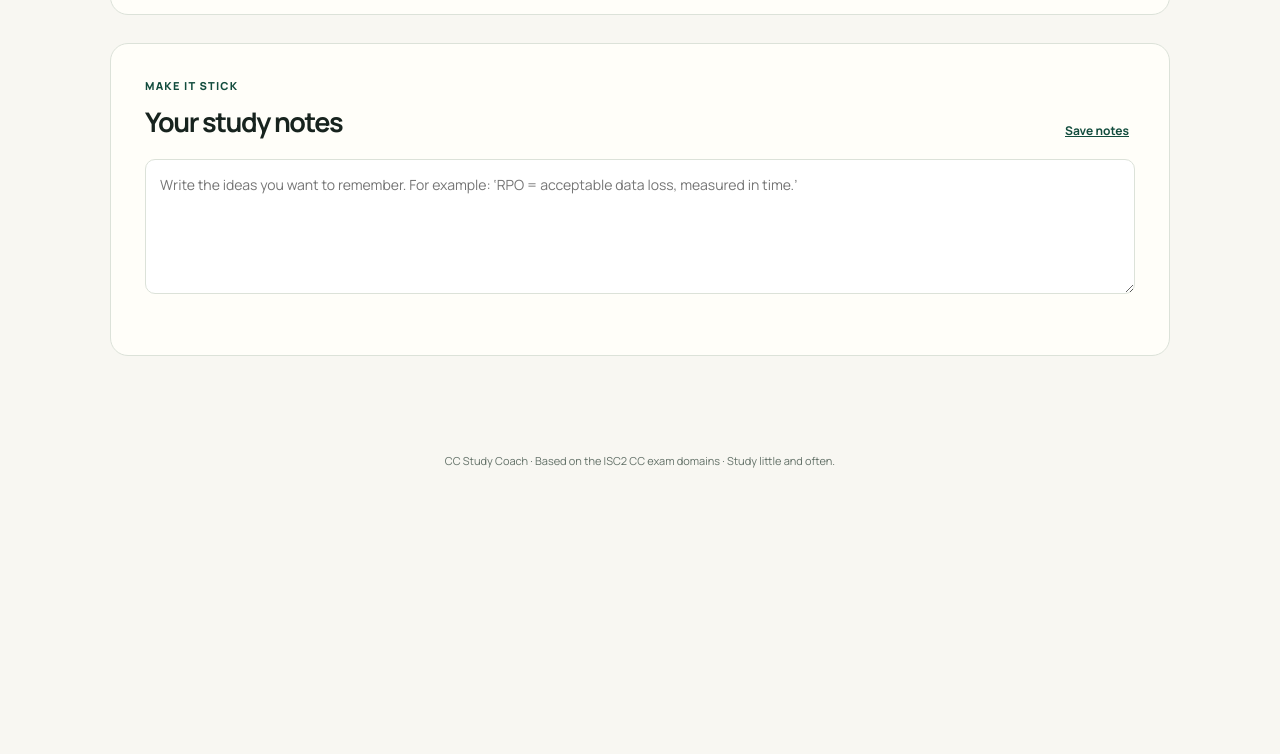
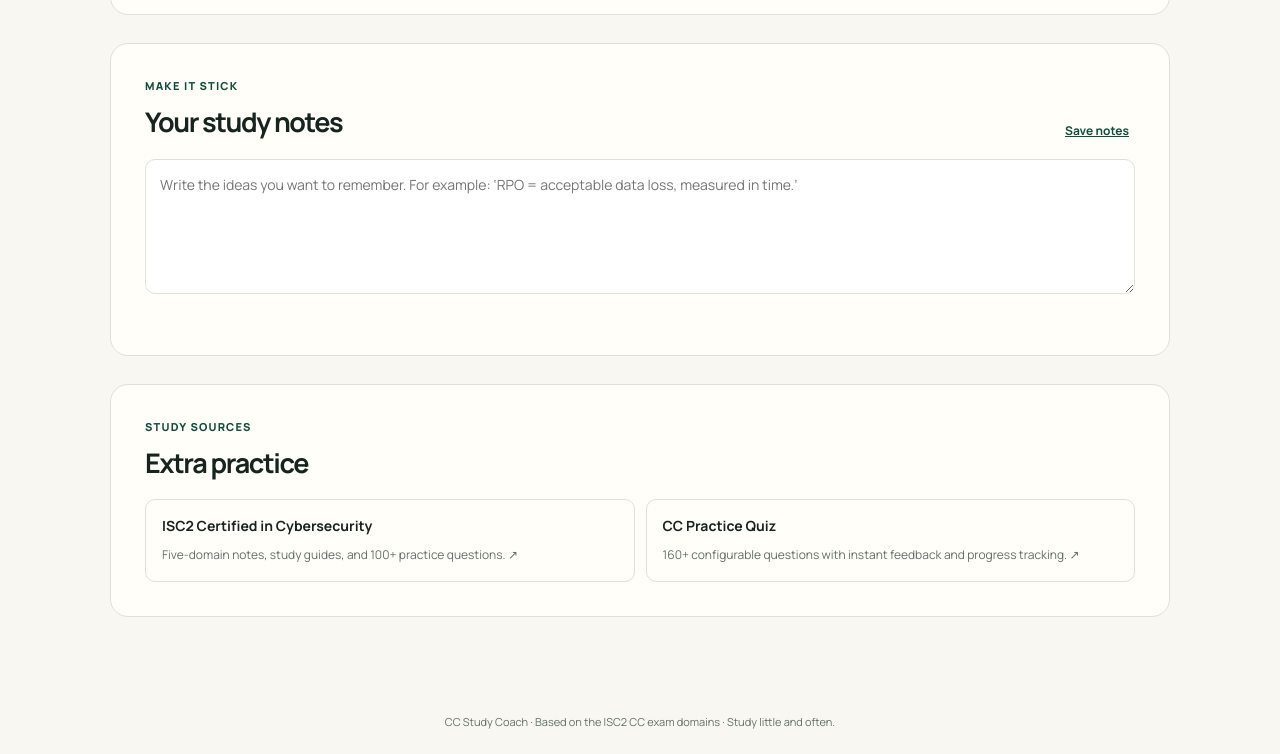
Before and after one commit to hfAdjei/cc-study-coach, a plain HTML site: page index.html in a window 1280 px wide. Shown: the part 1746-2500 px from the top of the page. Before the commit the page ends 2239 px from the top, so only its background shows below. Drawn offline with nearby package versions, Linux system fonts and the light colour scheme.

Commit message:
Add CC study source links

```diff
--- a/index.html
+++ b/index.html
@@ -10,6 +10,7 @@
     <link rel="stylesheet" href="style.css" />
     <style>
       .playlist-box{border-top:1px solid var(--line);padding-top:20px;margin:0 0 26px}.playlist-box .eyebrow{margin-bottom:10px}.playlist-items{display:grid;gap:8px}.playlist-item{display:flex;justify-content:space-between;gap:12px;align-items:center;padding:10px 11px;border:1px solid var(--line);border-radius:9px;color:var(--ink);text-decoration:none;font-size:12px;font-weight:700}.playlist-item small{color:var(--muted);font-weight:500;white-space:nowrap}.playlist-item:hover{border-color:var(--forest)}.practice-controls{display:flex;align-items:center;gap:8px}.practice-controls label,.practice-controls select{font:11px 'DM Mono';color:var(--muted)}.practice-controls select{border:1px solid var(--line);border-radius:7px;background:var(--cream);padding:6px;color:var(--ink)}.practice-controls p{font:12px 'DM Mono';color:var(--muted);margin:0}@media(max-width:720px){.section-heading{align-items:flex-start;flex-direction:column}.practice-controls{flex-wrap:wrap}}
+      .sources-section{margin-top:28px;background:var(--cream);border:1px solid var(--line);border-radius:18px;padding:34px}.source-grid{display:grid;grid-template-columns:1fr 1fr;gap:11px;margin-top:18px}.source-card{border:1px solid var(--line);border-radius:10px;padding:16px;text-decoration:none;color:var(--ink)}.source-card strong{display:block;font-size:14px;margin-bottom:7px}.source-card span{color:var(--muted);font-size:12px;line-height:1.55}.source-card:hover{border-color:var(--forest)}@media(max-width:720px){.sources-section{padding:23px}.source-grid{grid-template-columns:1fr}}
     </style>
   </head>
   <body>
@@ -79,6 +80,14 @@
         <textarea id="notes" placeholder="Write the ideas you want to remember. For example: ‘RPO = acceptable data loss, measured in time.’"></textarea>
         <p id="saveMessage" class="save-message"></p>
       </section>
+
+      <section class="sources-section">
+        <div class="section-heading"><div><p class="eyebrow">STUDY SOURCES</p><h2>Extra practice</h2></div></div>
+        <div class="source-grid">
+          <a class="source-card" href="https://github.com/irfan-sec/ISC2-Certified-in-Cybersecurity" target="_blank" rel="noopener"><strong>ISC2 Certified in Cybersecurity</strong><span>Five-domain notes, study guides, and 100+ practice questions. ↗</span></a>
+          <a class="source-card" href="https://github.com/SudoHopeX/cc-practice-quiz" target="_blank" rel="noopener"><strong>CC Practice Quiz</strong><span>160+ configurable questions with instant feedback and progress tracking. ↗</span></a>
+        </div>
+      </section>
     </main>
     <footer>CC Study Coach · Based on the ISC2 CC exam domains · Study little and often.</footer>
     <script src="app.js"></script>
```
